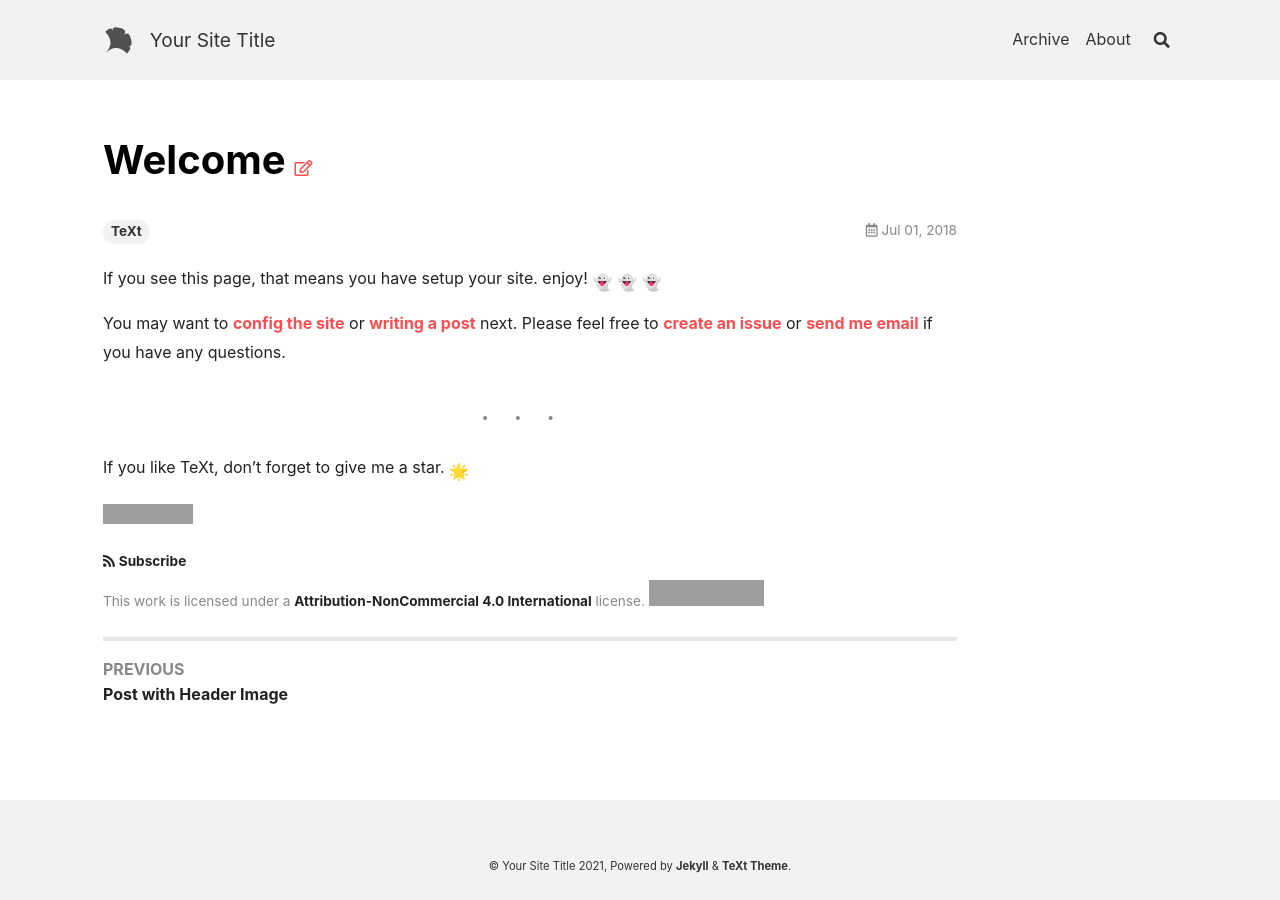
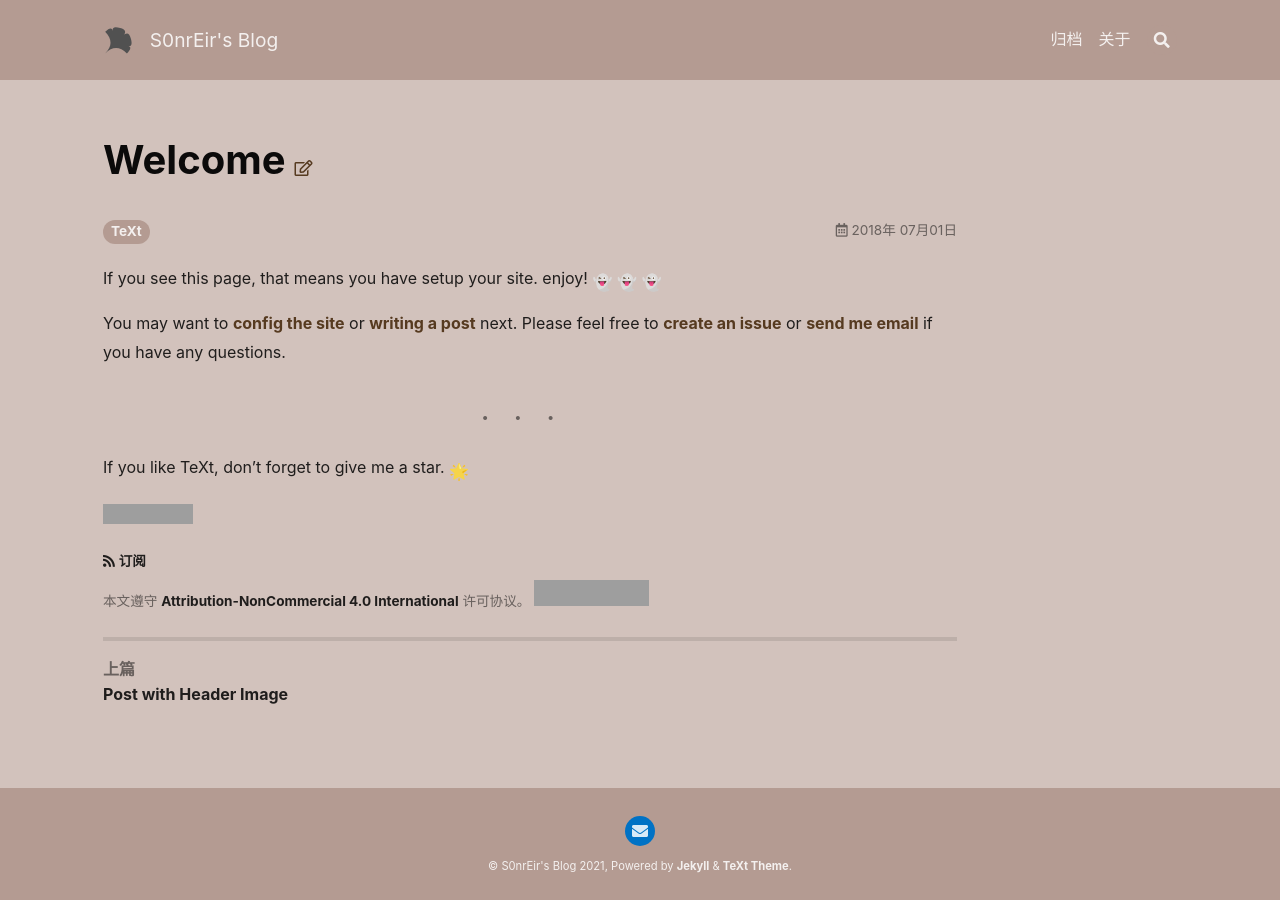
Before and after one commit to S0nrEir/S0nrEir.github.io, a Jekyll site: the page built from _posts/2018-07-01-welcome.md, in a window 1280 px wide. Built offline with Jekyll 4.4.1, drawn with Linux system fonts in a browser that asks for light colours; nearby versions of some CDN libraries; emoji names are drawn with the system emoji font; grey boxes are pictures that could not be loaded.

Commit message:
re commit _config.yaml

```diff
--- a/_config.yml
+++ b/_config.yml
@@ -16,30 +16,30 @@
 
 ## => Site Settings
 ##############################
-text_skin: default # "default" (default), "dark", "forest", "ocean", "chocolate", "orange"
-highlight_theme: default # "default" (default), "tomorrow", "tomorrow-night", "tomorrow-night-eighties", "tomorrow-night-blue", "tomorrow-night-bright"
-url     : # the base hostname & protocol for your site e.g. https://www.someone.com
+text_skin: chocolate # "default" (default), "dark", "forest", "ocean", "chocolate", "orange"
+highlight_theme: tomorrow-night # "default" (default), "tomorrow", "tomorrow-night", "tomorrow-night-eighties", "tomorrow-night-blue", "tomorrow-night-bright"
+url     : https://s0nreir.github.io # the base hostname & protocol for your site e.g. https://www.someone.com
 baseurl : # does not include hostname
-title   : Your Site Title
+title   : S0nrEir's Blog
 description: > # this means to ignore newlines until "Language & timezone"
-  Your Site Description
+  关于代码、游戏、和一切
 
 
 ## => Language and Timezone
 ##############################
-lang: # the language of your site, default as "en"
-timezone: # see https://en.wikipedia.org/wiki/List_of_tz_database_time_zones for the available values
+lang: zh-CN # the language of your site, default as "en"
+timezone: Asia/Shanghai # see https://en.wikipedia.org/wiki/List_of_tz_database_time_zones for the available values
 
 
 ## => Author and Social
 ##############################
 author:
-  type      : # "person" (default), "organization"
-  name      : Your Name
+  type      : person # "person" (default), "organization"
+  name      : S0nrEir
   url       :
   avatar    : # path or url of avatar image (square)
-  bio       : I am an amazing person.
-  email     :
+  bio       : 关于代码、游戏、和一切
+  email     : x73901@live.com
   facebook  : # "user_name" the last part of your profile url, e.g. https://www.facebook.com/user_name
   twitter   : # "user_name" the last part of your profile url, e.g. https://twitter.com/user_name
   weibo     : # "user_id"   the last part of your profile url, e.g. https://www.weibo.com/user_id/profile?...
@@ -55,8 +55,8 @@ author:
 
 ## => GitHub Repository (if the site is hosted by GitHub)
 ##############################
-repository: user_name/repo_name
-repository_tree: master
+repository: S0nrEir/S0nrEir.github.io #user_name/repo_name
+repository_tree: main
 
 
 ## => Paths
```
